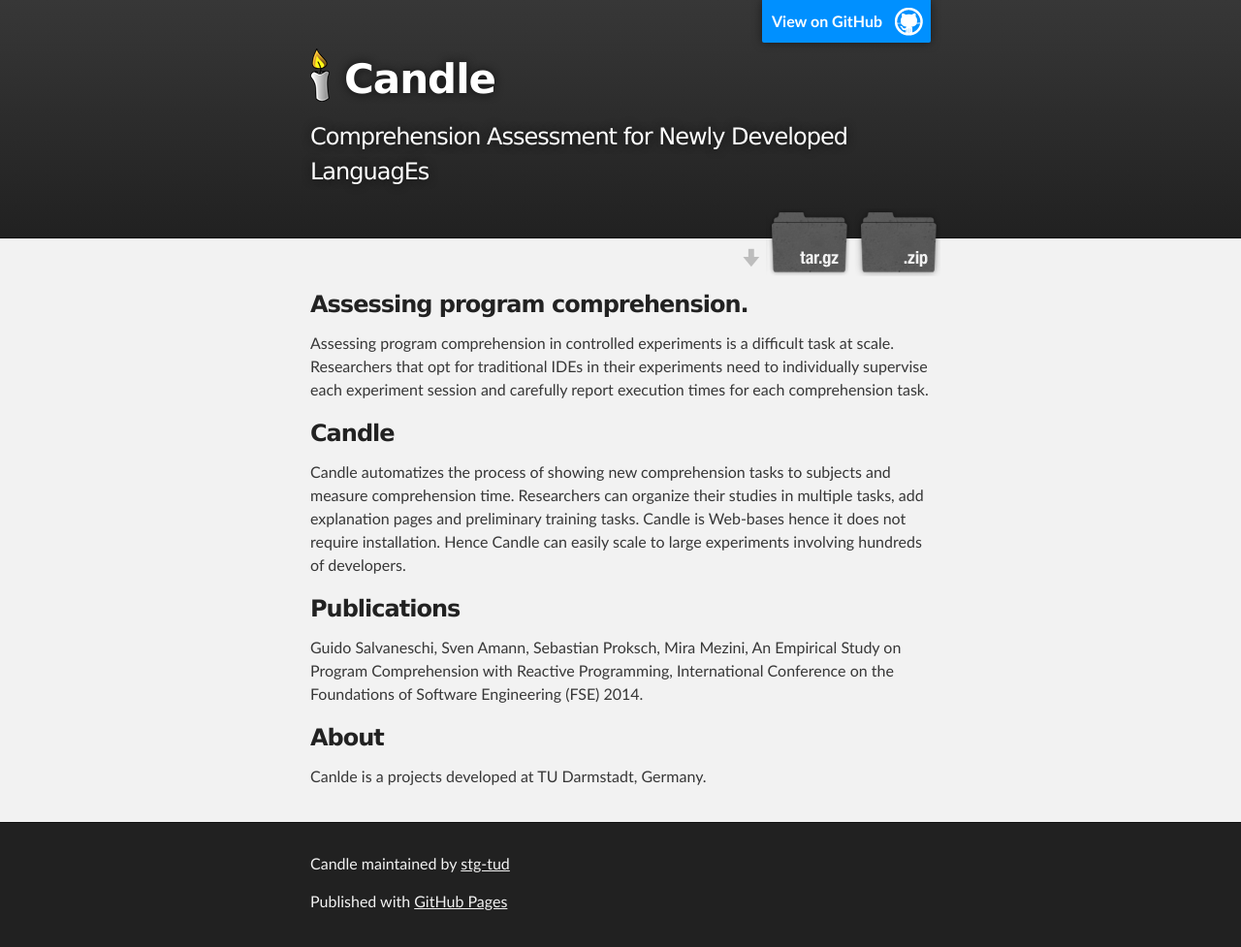
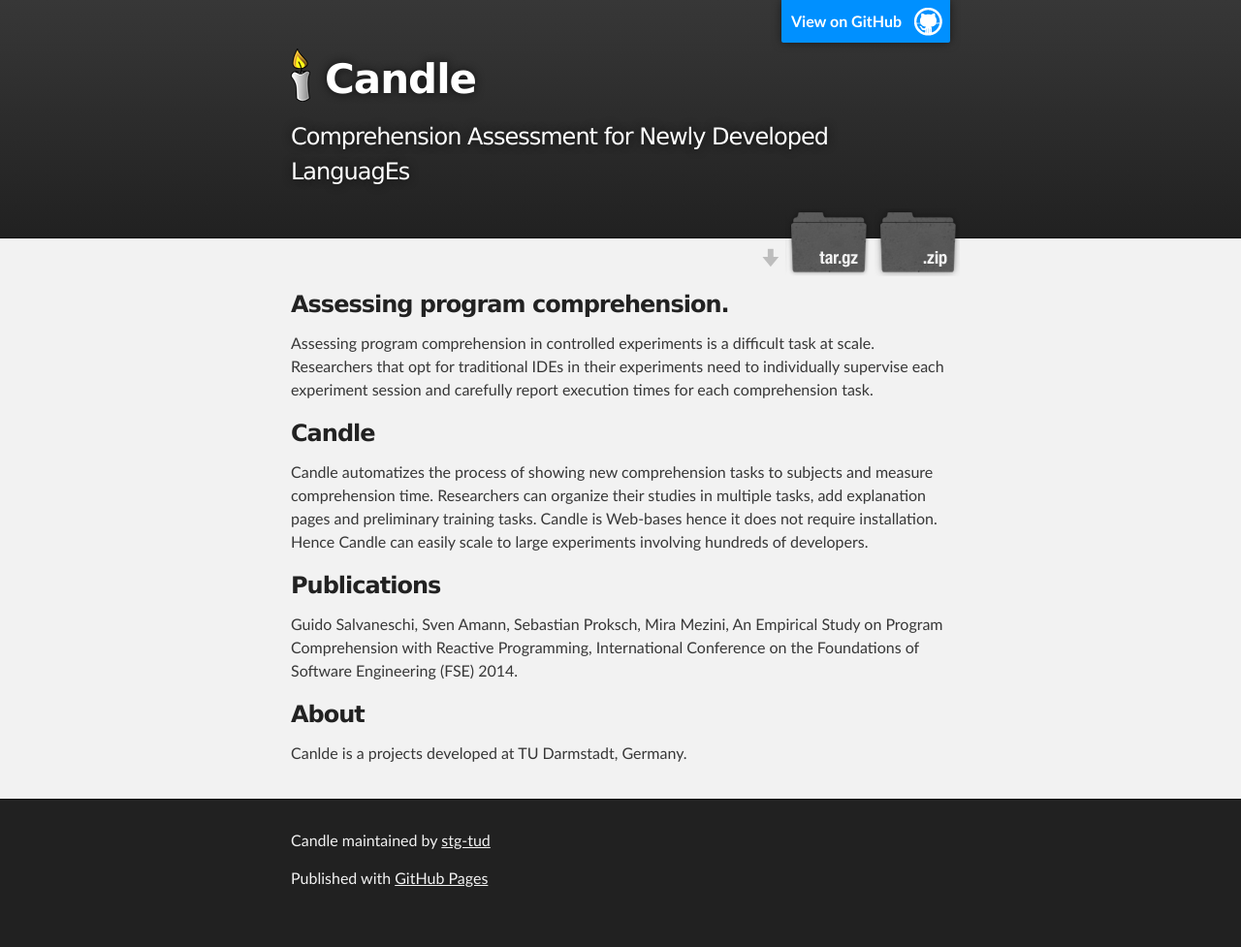
Before and after one commit to stg-tud/candle, a Jekyll site: the page built from index.md, in a window 1280 px wide. Shown: the whole page at 97% size. Built offline with Jekyll 4.4.1, drawn with Linux system fonts in a browser that asks for light colours; after the commit the page ends 953 px from its top, so only the background shows below that.

Commit message:
slightly increased page width to prevent line break in description

```diff
--- a/stylesheets/candle-specific.css
+++ b/stylesheets/candle-specific.css
@@ -3,3 +3,7 @@
   background-repeat: no-repeat;
   padding-left: 35px;
 }
+
+.inner {
+	max-width: 680px;
+}
```
